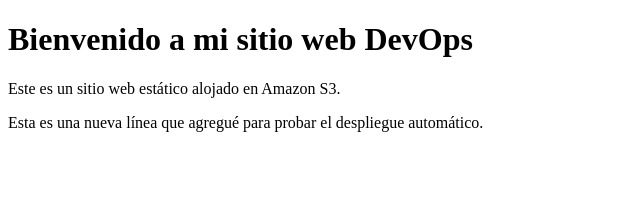
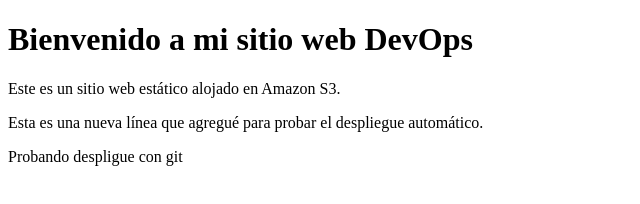
Before and after one commit to Zer0MT/mi-proyecto-devops, a plain HTML site: page index.html in a window 1280 px wide. Shown: the whole page, without its empty margins (0-640 px from the left). Drawn offline with Linux system fonts and the light colour scheme.

Commit message:
Actualiza contenido del sitio web

```diff
--- a/index.html
+++ b/index.html
@@ -16,6 +16,9 @@
 
     <p>Esta es una nueva línea que agregué para probar el despliegue automático.</p>
 
+    <p>Probando despligue con git<p>
+
 </body>
 
 </html>
+￺
```
